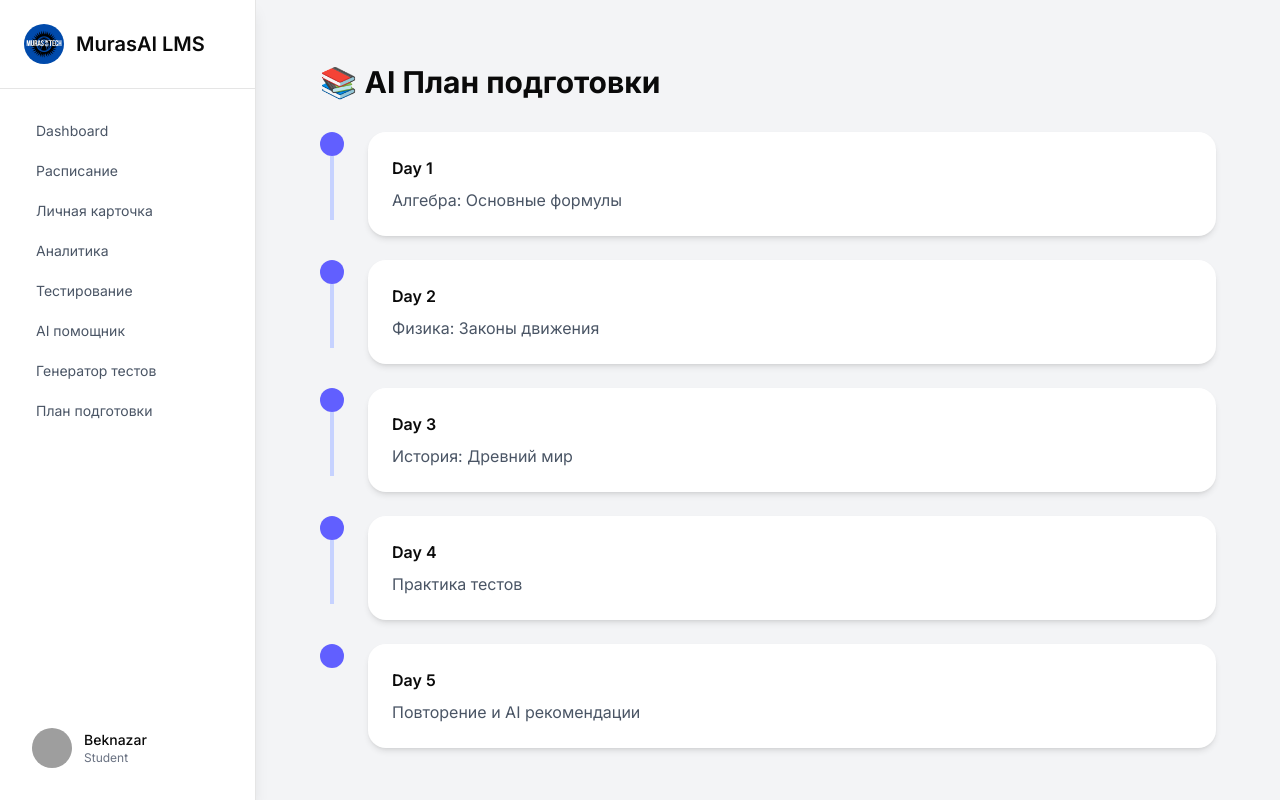
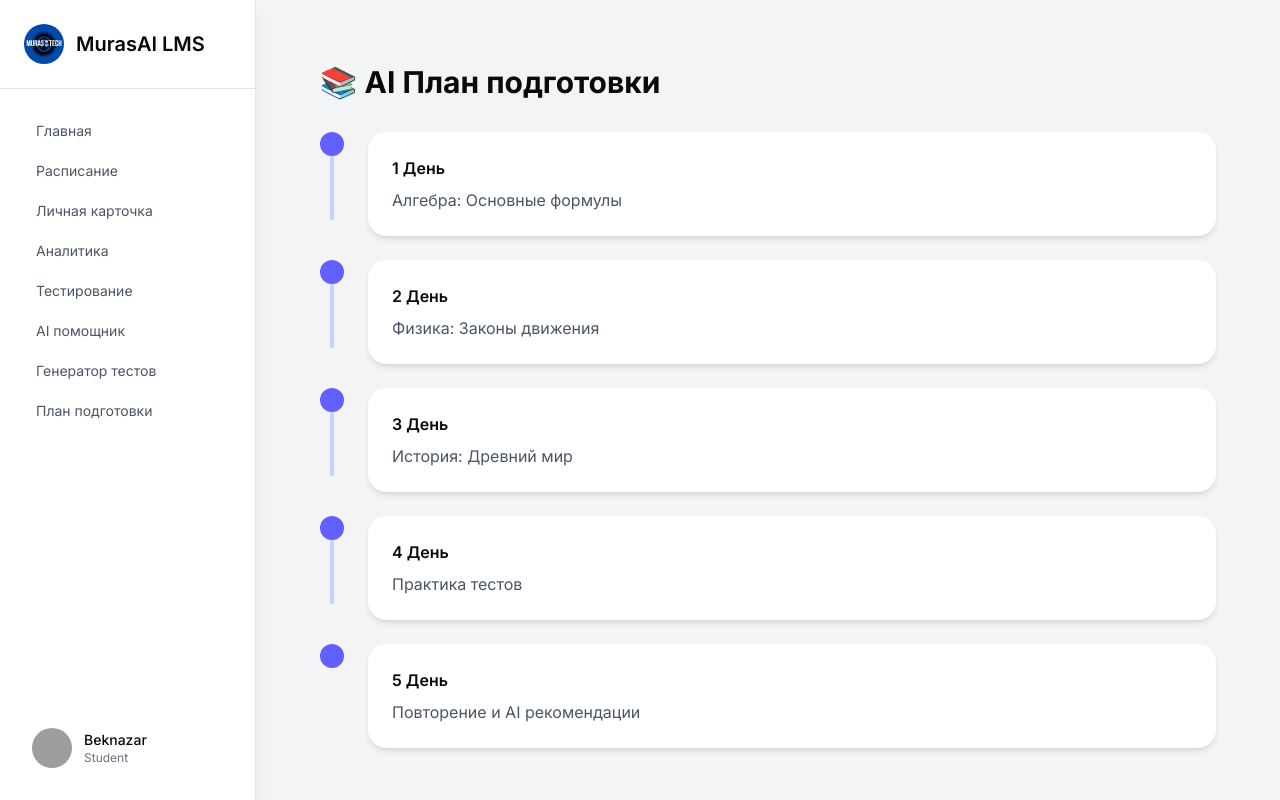
Before and after one commit to Azi-jsProger/MurasAI, a Next.js app: page /plan in a window 1280 px wide. Built offline with nearby package versions, Linux system fonts and the light colour scheme; grey boxes are pictures that could not be loaded.

Commit message:
fixing english words translate ru

```diff
--- a/src/app/analytics/page.tsx
+++ b/src/app/analytics/page.tsx
@@ -15,7 +15,7 @@ export default function AnalyticsPage() {
           { title: "Средний балл", value: "82%" },
           { title: "AI Рейтинг", value: "Продвинутый" },
           { title: "Пройдено тестов", value: "24" },
-          { title: "Часы обучения", value: "56h" },
+          { title: "Часы обучения", value: "56ч" },
         ].map((card, i) => (
           <div key={i} className="bg-white p-4 sm:p-6 rounded-2xl shadow-sm">
             <p className="text-sm text-gray-500">{card.title}</p>
--- a/src/app/page.tsx
+++ b/src/app/page.tsx
@@ -19,14 +19,14 @@ export default function Dashboard() {
       {/* Статистика */}
       <div className="grid grid-cols-2 sm:grid-cols-4 gap-4 sm:gap-6">
         <StatCard title="Средний балл" value="82%" color="from-indigo-500 to-purple-600" />
-        <StatCard title="AI Рейтинг" value="Advanced" color="from-emerald-500 to-teal-600" />
+        <StatCard title="AI Рейтинг" value="Продвинутый" color="from-emerald-500 to-teal-600" />
         <StatCard title="Пройдено тестов" value="24" color="from-orange-500 to-pink-500" />
-        <StatCard title="Часы обучения" value="56h" color="from-blue-500 to-cyan-500" />
+        <StatCard title="Часы обучения" value="56ч" color="from-blue-500 to-cyan-500" />
       </div>
 
       {/* Основные модули */}
       <div className="grid grid-cols-1 sm:grid-cols-2 lg:grid-cols-3 gap-4 sm:gap-6">
-        <ModuleCard icon={Bot} color="text-indigo-500" title="ИИ Ассистент" description="Задавайте вопросы, получайте объяснения и мгновенно улучшайте свои навыки с помощью ИИ." />
+        <ModuleCard icon={Bot} color="text-indigo-500" title="ИИ Ассистент" description="Задавайте вопросы, получайте объяснения и мгновенно улучшайте свои навыки с помощью AI." />
         <ModuleCard icon={FileText} color="text-emerald-500" title="Генератор Теста" description="Создавайте интеллектуальные викторины на основе ваших слабых мест в изучении тем." />
         <ModuleCard icon={CalendarDays} color="text-orange-500" title="Планировщик исследований" description="Искусственный интеллект создаст для вас персонализированное расписание занятий." />
       </div>
--- a/src/app/personal/page.tsx
+++ b/src/app/personal/page.tsx
@@ -55,7 +55,7 @@ export default function Personal() {
       {/* AI анализ */}
       <div className="bg-gradient-to-r from-indigo-500 to-purple-600 text-white p-4 sm:p-8 rounded-2xl shadow-lg">
         <h3 className="font-semibold mb-1 sm:mb-2 text-base sm:text-lg">
-          🧠 ИИ-анализ
+          🧠 AI-анализ
         </h3>
         <p className="opacity-90 text-xs sm:text-sm">
           У вас отличный темп обучения. На этой неделе сосредоточьтесь на
--- a/src/app/plan/page.tsx
+++ b/src/app/plan/page.tsx
@@ -2,11 +2,11 @@
 
 export default function StudyPlan() {
   const plan = [
-    { day: "Day 1", task: "Алгебра: Основные формулы" },
-    { day: "Day 2", task: "Физика: Законы движения" },
-    { day: "Day 3", task: "История: Древний мир" },
-    { day: "Day 4", task: "Практика тестов" },
-    { day: "Day 5", task: "Повторение и AI рекомендации" },
+    { day: "1 День", task: "Алгебра: Основные формулы" },
+    { day: "2 День", task: "Физика: Законы движения" },
+    { day: "3 День", task: "История: Древний мир" },
+    { day: "4 День", task: "Практика тестов" },
+    { day: "5 День", task: "Повторение и AI рекомендации" },
   ];
 
   return (
--- a/src/app/tests/page.tsx
+++ b/src/app/tests/page.tsx
@@ -5,21 +5,21 @@ import { FileText } from "lucide-react";
 export default function Tests() {
   return (
     <div className="p-4 sm:p-6 lg:p-8 space-y-6 sm:space-y-8 mt-10 sm:mt-0">
-      <h1 className="text-2xl sm:text-3xl font-bold">📝 AI Tests Generator</h1>
+      <h1 className="text-2xl sm:text-3xl font-bold">📝Генератор тестов ИИ</h1>
 
       <div className="bg-white p-6 sm:p-8 rounded-2xl shadow-md">
         <p className="text-gray-600 mb-4 sm:mb-6 text-sm sm:text-base">
-          Generate personalized tests based on your weak topics.
+          Создавайте персонализированные тесты на основе ваших слабых мест в изучении тем.
         </p>
         <button className="bg-gradient-to-r from-indigo-500 to-purple-600 text-white px-4 sm:px-6 py-2 sm:py-3 rounded-xl shadow-lg hover:scale-105 transition">
-          Generate Test
+          Создать тест
         </button>
       </div>
 
       <div className="grid grid-cols-1 sm:grid-cols-2 lg:grid-cols-3 gap-4 sm:gap-6">
-        <TestCard title="Algebra Practice" score="85%" />
-        <TestCard title="Physics Quiz" score="78%" />
-        <TestCard title="Biology Test" score="91%" />
+        <TestCard title="Задачи по Алгебре" score="85%" />
+        <TestCard title="Вопросы по Физике" score="78%" />
+        <TestCard title="Тесты по Биологии" score="91%" />
       </div>
     </div>
   );
@@ -30,7 +30,7 @@ function TestCard({ title, score }: any) {
     <div className="bg-white p-4 sm:p-6 rounded-2xl shadow-md hover:shadow-xl transition">
       <FileText className="text-indigo-500 mb-3 sm:mb-4 w-6 h-6 sm:w-8 sm:h-8" />
       <h3 className="font-semibold text-base sm:text-lg">{title}</h3>
-      <p className="text-gray-500 mt-1 sm:mt-2 text-sm sm:text-base">Score: {score}</p>
+      <p className="text-gray-500 mt-1 sm:mt-2 text-sm sm:text-base">Счёт: {score}</p>
     </div>
   );
 }
--- a/src/app/webtest/page.tsx
+++ b/src/app/webtest/page.tsx
@@ -2,9 +2,9 @@
 
 export default function WebTest() {
   const tests = [
-    { title: "Алгебра", difficulty: "Medium", progress: 70 },
-    { title: "Физика", difficulty: "Hard", progress: 40 },
-    { title: "История", difficulty: "Easy", progress: 100 },
+    { title: "Алгебра", difficulty: "Средний", progress: 70 },
+    { title: "Физика", difficulty: "Сложный", progress: 40 },
+    { title: "История", difficulty: "Лёгкий", progress: 100 },
   ];
 
   return (
@@ -19,7 +19,7 @@ export default function WebTest() {
           >
             <h2 className="font-semibold mb-2 text-lg sm:text-xl">{test.title}</h2>
             <p className="text-gray-500 mb-2 text-sm sm:text-base">
-              Difficulty: {test.difficulty}
+              Сложность: {test.difficulty}
             </p>
 
             <div className="w-full bg-gray-200 rounded-full h-2 mb-2">
@@ -30,7 +30,7 @@ export default function WebTest() {
             </div>
 
             <button className="w-full bg-blue-500 text-white px-4 py-2 sm:px-5 sm:py-3 rounded mt-2 hover:bg-blue-600 transition">
-              Start Test
+              Начать тест
             </button>
           </div>
         ))}
--- a/src/components/Sidebar.tsx
+++ b/src/components/Sidebar.tsx
@@ -62,7 +62,7 @@ export default function Sidebar({ open, setOpen }: SidebarProps) {
         </div>
 
         <nav className="flex flex-col gap-1 p-4 sm:p-6 font-normal">
-          <Link href="/" className={linkClass("/")}>Dashboard</Link>
+          <Link href="/" className={linkClass("/")}>Главная</Link>
           <Link href="/schedule" className={linkClass("/schedule")}>Расписание</Link>
           <Link href="/personal" className={linkClass("/personal")}>Личная карточка</Link>
           <Link href="/analytics" className={linkClass("/analytics")}>Аналитика</Link>
--- a/src/components/charts/SkillsRadarChart.tsx
+++ b/src/components/charts/SkillsRadarChart.tsx
@@ -10,11 +10,11 @@ import {
 } from "recharts";
 
 const skillsData = [
-  { skill: "Logic", value: 85 },
-  { skill: "Creativity", value: 75 },
-  { skill: "Memory", value: 90 },
-  { skill: "Speed", value: 70 },
-  { skill: "Analysis", value: 88 },
+  { skill: "Логика", value: 85 },
+  { skill: "Криативность", value: 75 },
+  { skill: "Память", value: 90 },
+  { skill: "Скорость", value: 70 },
+  { skill: "Анализ", value: 88 },
 ];
 
 export default function SkillsRadarChart() {
```
